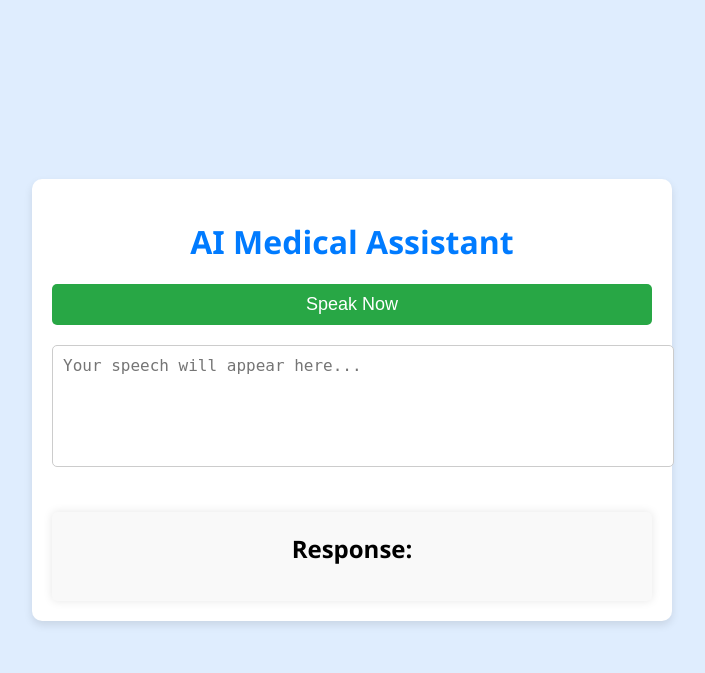
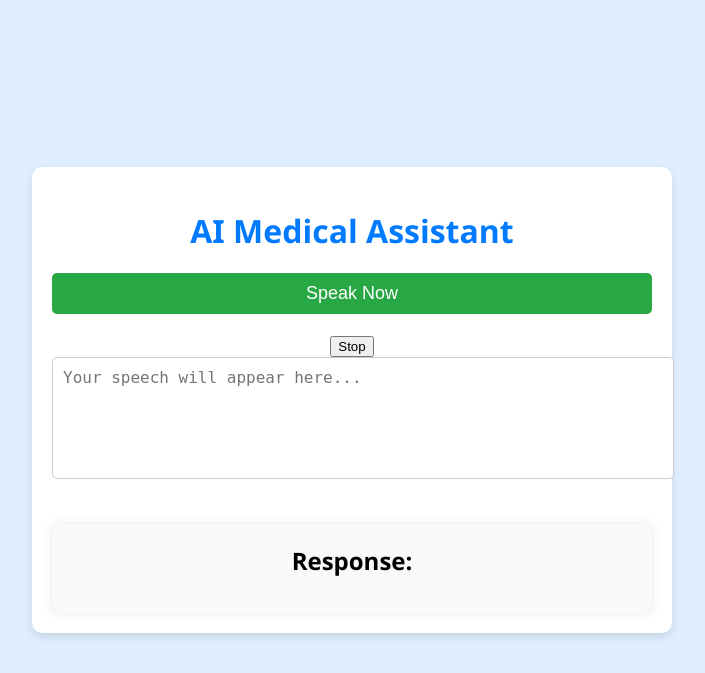
Before and after one commit to Siddhartha1215/MindCare, a Flask app: page /voicebot/voice in a window 1280 px wide. Shown: the top 673 px of the page, without its empty margins (288-993 px from the left). Run offline with Flask 3, Linux system fonts and the light colour scheme; the visitor is signed in with stand-in values (Sample User, id 1).

Commit message:
Enhance README.md with detailed features and setup instructions; add stop speech functionality in voice.js; clean up unused imports in symptom/app.py; update voice.html to include a stop button for voice interaction.

```diff
--- a/static/js/voice.js
+++ b/static/js/voice.js
@@ -43,4 +43,10 @@ function startVoiceRecognition() {
     };
 }
 
+// Function to stop speech synthesis
+function stopSpeech() {
+    window.speechSynthesis.cancel();
+}
+
 document.getElementById('voice-btn').addEventListener('click', startVoiceRecognition);
+document.getElementById('stop-btn').addEventListener('click', stopSpeech);
--- a/symptom/app.py
+++ b/symptom/app.py
@@ -13,12 +13,6 @@ from sklearn.svm import SVC
 import warnings
 warnings.filterwarnings("ignore", category=DeprecationWarning)
 from flask import render_template, request, Blueprint
-import pandas as pd
-import numpy as np
-import re
-from sklearn.model_selection import train_test_split
-from sklearn.tree import DecisionTreeClassifier
-from sklearn import preprocessing
 
 app = Blueprint('symptom', __name__, template_folder='templates')
 training = pd.read_csv('symptom/ui/Training.csv')
--- a/voicebot/templates/voice.html
+++ b/voicebot/templates/voice.html
@@ -19,6 +19,7 @@
             {% endif %}
         {% endwith %}
         <button id="voice-btn">Speak Now</button>
+        <button id="stop-btn">Stop</button>
         <textarea id="user-input" placeholder="Your speech will appear here..."></textarea>
         <div id="response-container">
             <h2>Response:</h2>
```
Also changed, not shown: README.md.
